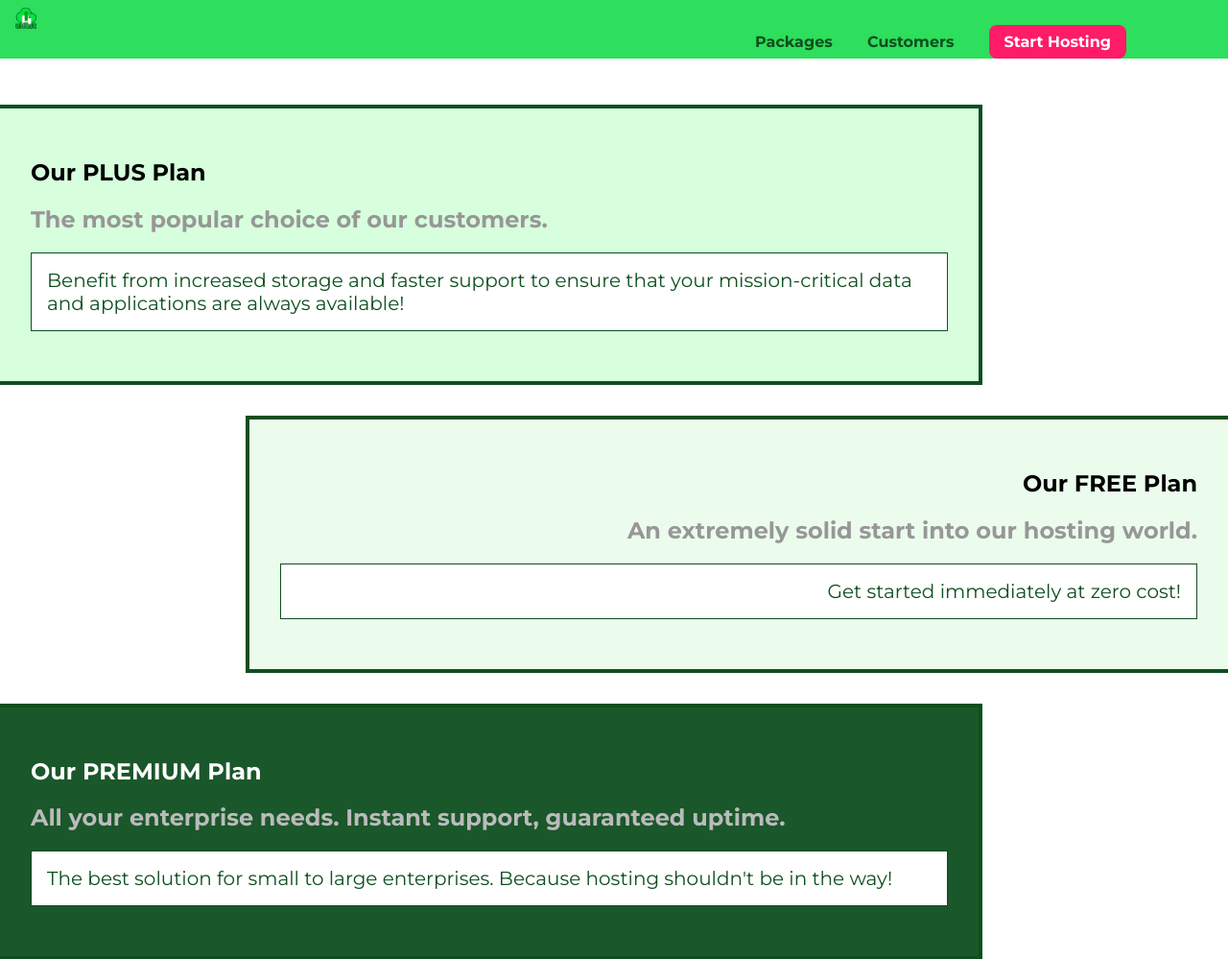
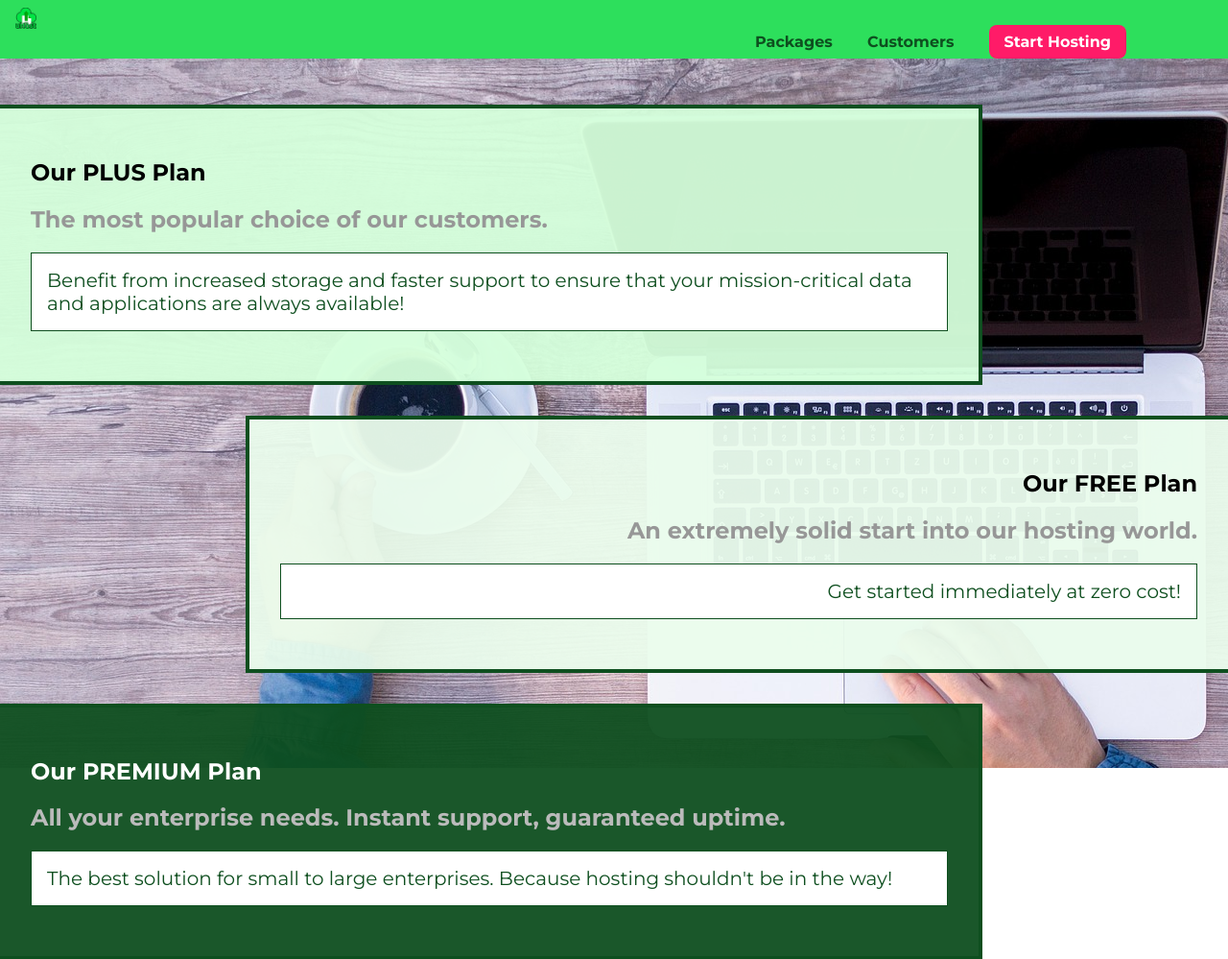
Before and after one commit to ManuelVillarVitoria/CSS3-uHost-Clone, a plain HTML site: page packages/index.html in a window 1280 px wide. Shown: the top 999 px of the page at 96% size. Drawn offline with Linux system fonts and the light colour scheme.

Commit message:
adding background image in Packages Page

```diff
--- a/packages/index.html
+++ b/packages/index.html
@@ -12,6 +12,7 @@
 </head>
 
 <body>
+    <div class="background"></div>
     <header class="main-header">
         <div>
             <a href="../index-html" class="main-header__brand">
--- a/packages/packages.css
+++ b/packages/packages.css
@@ -2,11 +2,19 @@ main {
     padding-top: 32px;
 }
 
+.background {
+    background: url("../img/plans-background.jpg");
+    width: 100%;
+    height: 100%;
+    position: fixed;
+    z-index: -1;
+}
 .package {
     width: 80%;
     margin: 16px 0;
     border: 4px solid #0e4f1f;
     border-left: none;
+    position: relative;
 }
 
 .package:hover,
```
Also changed, not shown: img/plans-background.jpg (added).
